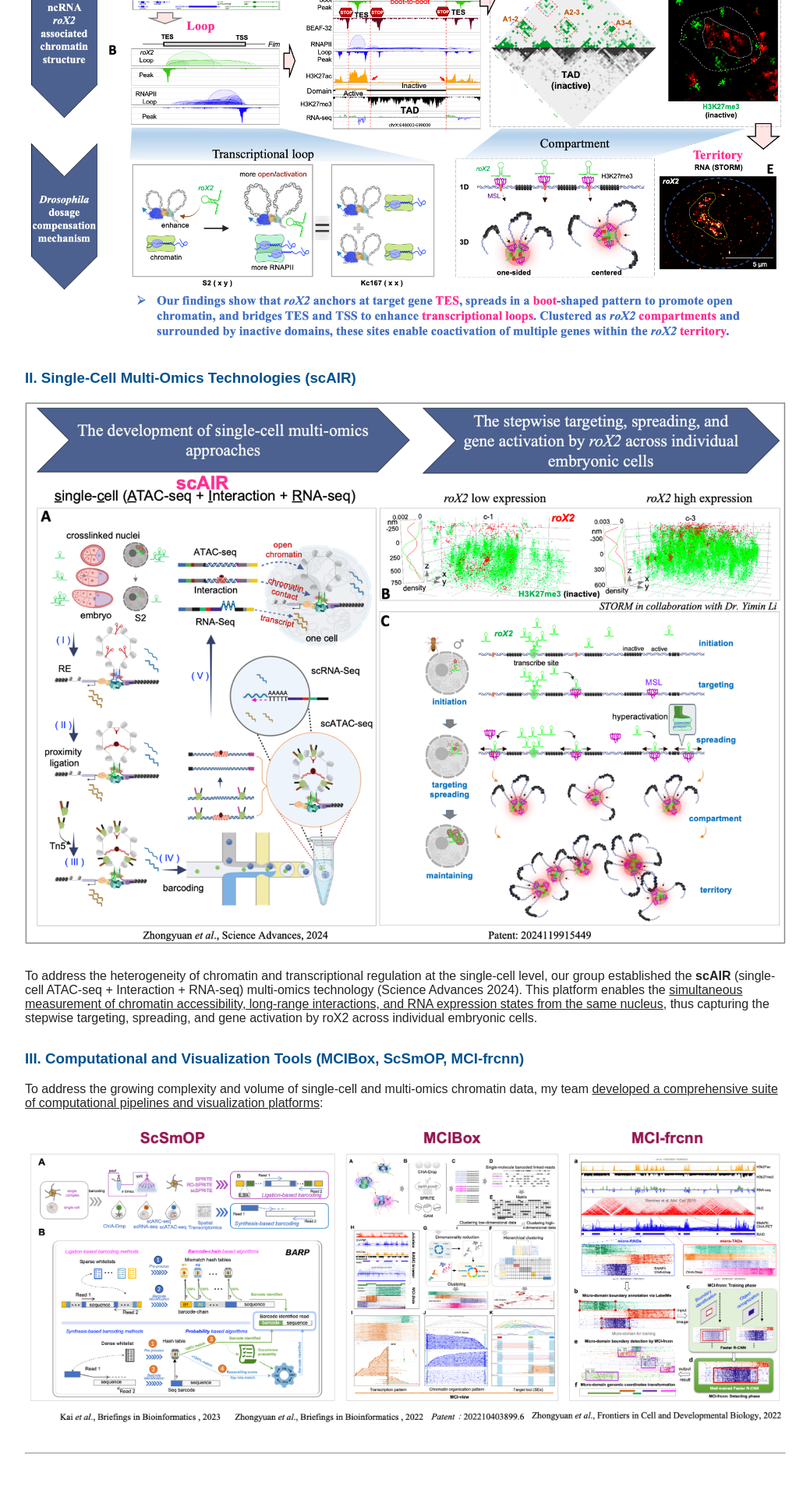
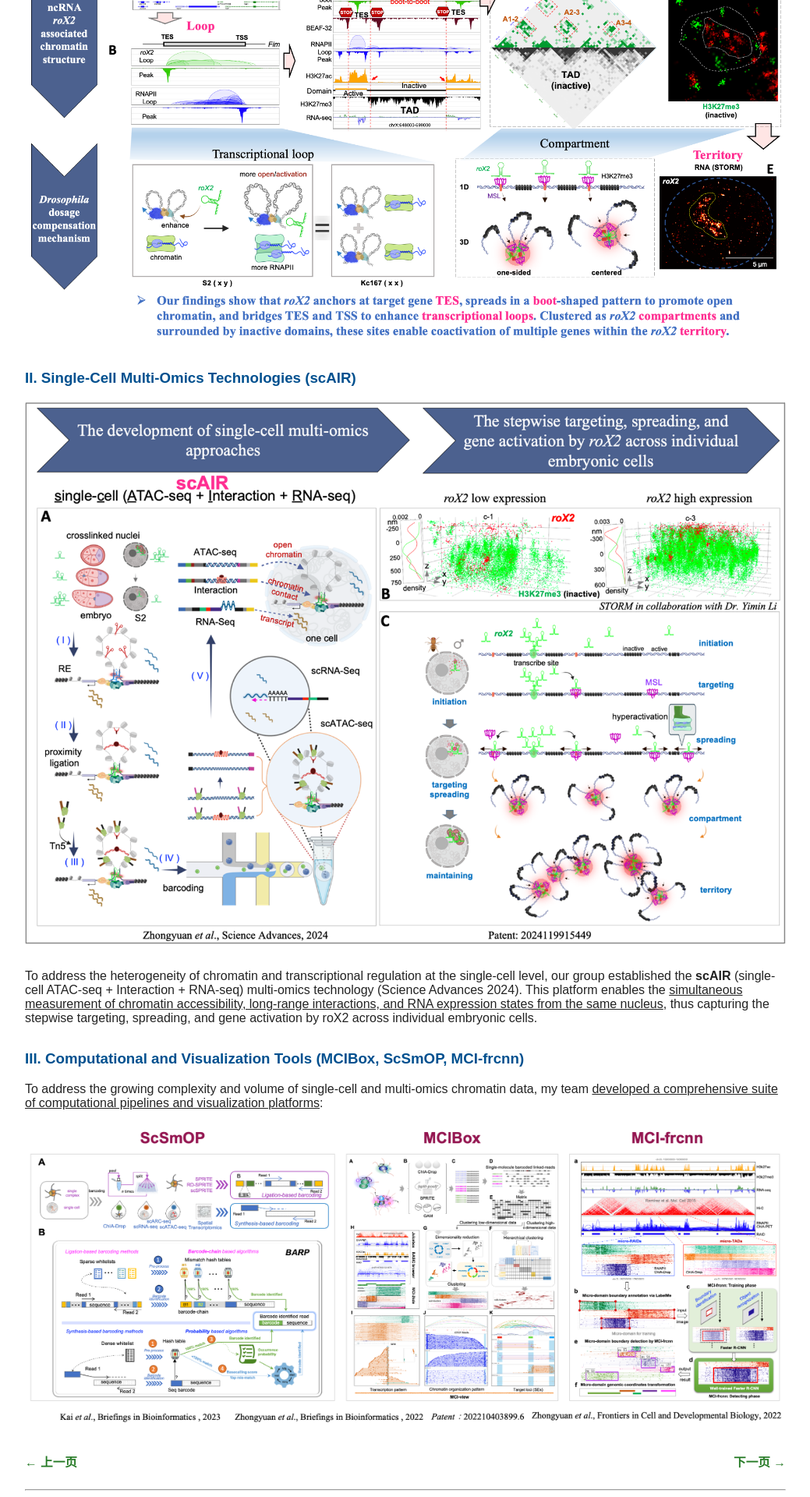
Before and after one commit to ZhengmzLab/zhengmzlab.github.io, a Jekyll site: the page built from index.md, in a window 1280 px wide. Shown: the part 2357-4277 px from the top of the page at 78% size, without its empty margins (120-1159 px from the left). Built offline with Jekyll 4.4.1, drawn with Linux system fonts in a browser that asks for light colours; comment, search, counter and statistics services are not loaded; before the commit the page ends 4230 px from its top, so only the background shows below that.

Commit message:
Update title and logo path in default layout

```diff
--- a/_layouts/default.html
+++ b/_layouts/default.html
@@ -3,7 +3,7 @@
 <head>
   <meta charset="UTF-8">
   <meta name="viewport" content="width=device-width, initial-scale=1.0">
-  <title>{{zhengmzlab}}</title>
+  <title>{{ site.title }}</title>
   <style>
     /* 全局基础样式 */
     body {
@@ -45,12 +45,13 @@
     }
     .lab-title .lab-subtitle {
       display: block;
-      font-size: 0.92em;   /* 或更适合你的字号 */
+      font-size: 0.92em;
       font-weight: bold;
-      color: #257a25;      /* 可一致或略浅的绿色调 */
-      margin-top: 1px;     /* 可选，让行距更美观 */
-      letter-spacing: 0.5px; /* 可选，中英文之间适当间隔 */
+      color: #257a25;
+      margin-top: 1px;
+      letter-spacing: 0.5px;
     }
+
     /* 导航 */
     nav {
       margin-bottom: 16px;
@@ -105,12 +106,28 @@
 
     html { box-sizing: border-box; }
     *, *:before, *:after { box-sizing: inherit; }
+
+    /* 上一页 / 下一页 导航样式 */
+    .pager {
+      display: flex;
+      justify-content: space-between;
+      margin: 24px 0;
+      font-size: 0.98em;
+    }
+    .pager a {
+      text-decoration: none;
+      color: #257a25;
+      font-weight: bold;
+    }
+    .pager a:hover {
+      color: #1b4521;
+    }
   </style>
 </head>
 <body>
   <!-- LOGO与标题横向并列展示 -->
   <div class="header-bar">
-    <img src="zhengmzlab.logo.png" alt="Lab Logo" class="lab-logo">
+    <img src="/zhengmzlab.logo.png" alt="Lab Logo" class="lab-logo">
     <span class="lab-title">
       Zheng Meizhen Lab
       <span class="lab-subtitle">郑梅珍实验室</span>
@@ -123,6 +140,12 @@
     {{ content }}
   </div>
 
+  <!-- 上一页 / 下一页 箭头导航，按需要修改链接 -->
+  <div class="pager">
+    <a href="/previous.html" class="prev">&larr; 上一页</a>
+    <a href="/next.html" class="next">下一页 &rarr;</a>
+  </div>
+
   <!-- 页脚区域，可以在这里插入统计代码 -->
   <hr/>
   <footer>
@@ -131,7 +154,5 @@
     </span>
     <script src="//busuanzi.ibruce.info/busuanzi/2.3/busuanzi.pure.mini.js"></script>
   </footer>
-
 </body>
-
 </html>
```
Lines whose indentation alone changed are shown as unchanged.
